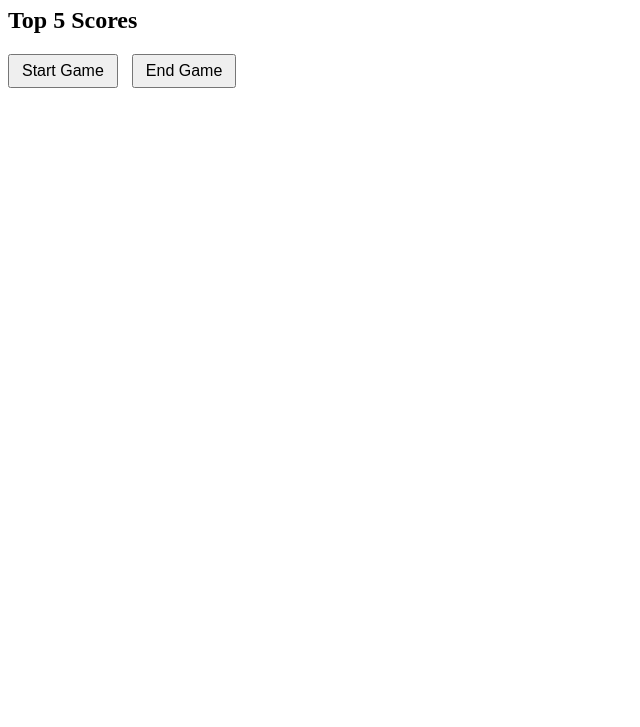
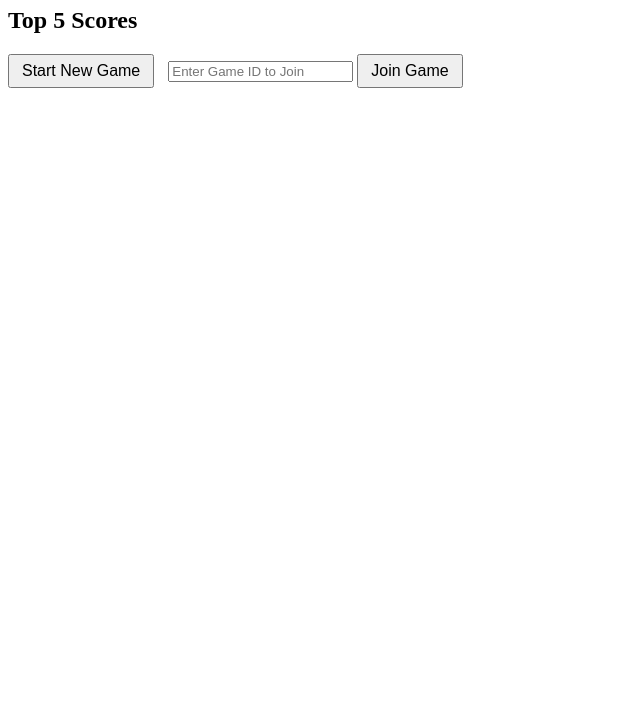
Before and after one commit to aquatictactoe/aquatictactoe.github.io, a plain HTML site: page index.html in a window 1280 px wide. Shown: the part 73-800 px from the top of the page, without its empty margins (0-640 px from the left). Drawn offline with Linux system fonts and the light colour scheme; no server answers.

Commit message:
Update index.html

```diff
--- a/index.html
+++ b/index.html
@@ -44,12 +44,14 @@
     <h2>Top 5 Scores</h2>
     <ul id="scoreList"></ul>
   </div>
-  <button onclick="startGame()">Start Game</button>
-  <button onclick="endGame()">End Game</button>
+<button onclick="startGame()">Start New Game</button>
+<input type="text" id="joinId" placeholder="Enter Game ID to Join">
+<button onclick="joinGame(document.getElementById('joinId').value)">Join Game</button>
 
   <div id="game-board">
     <h3 id="status">Player X's Turn</h3>
     <div id="board"></div>
+     <div id="code"></div>
   </div>
 
   <script src="https://www.gstatic.com/firebasejs/8.10.1/firebase-app.js"></script>
```
